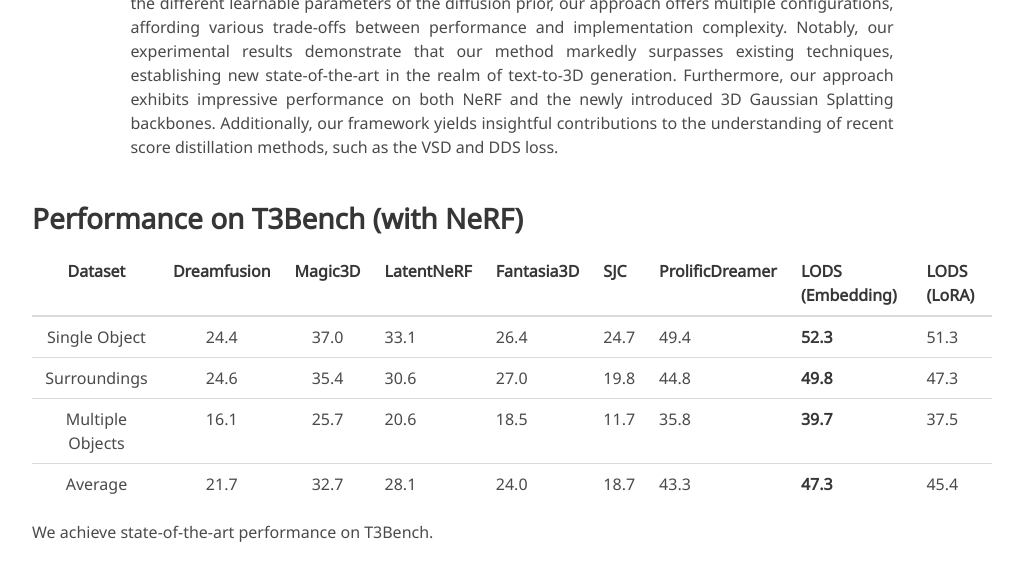
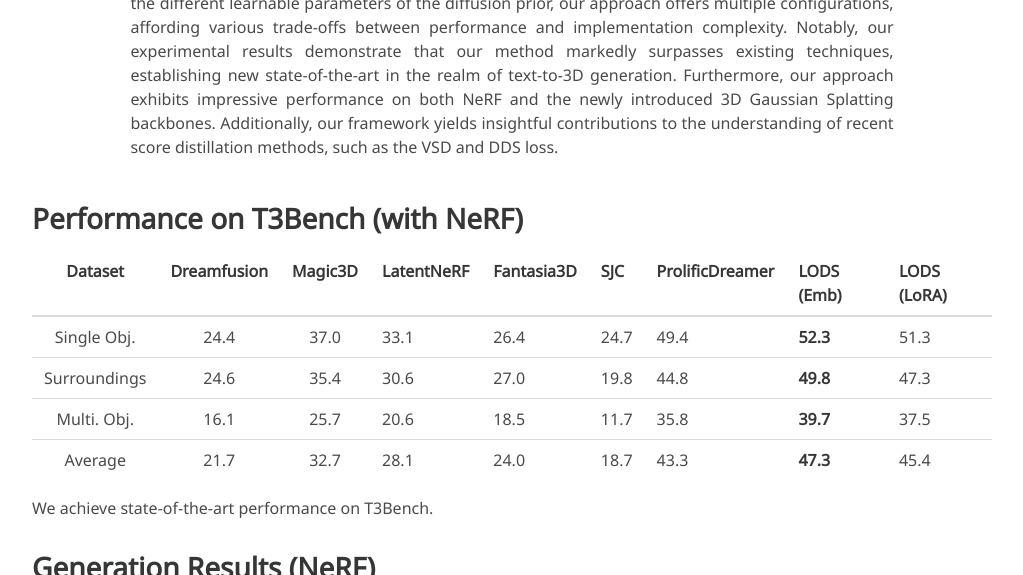
Before and after one commit to yangxiaofeng/demo_diffusion_prior, a Jekyll site: the page built from index.md, in a window 1280 px wide and 900 px high, scrolled down 759 px, cut to the strip 0-575 px from the top of the window. Shown: the whole strip, without its empty margins (128-1151 px from the left). Built offline with Jekyll 4.4.1, drawn with Linux system fonts in a browser that asks for light colours; some web fonts are replaced.

Commit message:
Update index.md

```diff
--- a/index.md
+++ b/index.md
@@ -24,12 +24,12 @@ We propose a unified framework aimed at enhancing the diffusion priors for 3D ge
 
 ## Performance on T3Bench (with NeRF)
 
-|     Dataset      | Dreamfusion | Magic3D | LatentNeRF | Fantasia3D | SJC  | ProlificDreamer | LODS (Embedding) | LODS (LoRA) |
-|:----------------:|:-----------:|:-------:|------------|------------|------|-----------------|------------------|-------------|
-|  Single Object   |    24.4     |  37.0   | 33.1       | 26.4       | 24.7 | 49.4            | **52.3**         | 51.3        |
-|   Surroundings   |    24.6     |  35.4   | 30.6       | 27.0       | 19.8 | 44.8            | **49.8**         | 47.3        |
-| Multiple Objects |    16.1     |  25.7   | 20.6       | 18.5       | 11.7 | 35.8            | **39.7**         | 37.5        |
-|     Average      |    21.7     |  32.7   | 28.1       | 24.0       | 18.7 | 43.3            | **47.3**         | 45.4        |
+|   Dataset    | Dreamfusion | Magic3D | LatentNeRF | Fantasia3D | SJC  | ProlificDreamer | LODS (Emb) | LODS (LoRA) |
+|:------------:|:-----------:|:-------:|------------|------------|------|-----------------|------------|-------------|
+| Single Obj.  |    24.4     |  37.0   | 33.1       | 26.4       | 24.7 | 49.4            | **52.3**   | 51.3        |
+| Surroundings |    24.6     |  35.4   | 30.6       | 27.0       | 19.8 | 44.8            | **49.8**   | 47.3        |
+| Multi. Obj.  |    16.1     |  25.7   | 20.6       | 18.5       | 11.7 | 35.8            | **39.7**   | 37.5        |
+|   Average    |    21.7     |  32.7   | 28.1       | 24.0       | 18.7 | 43.3            | **47.3**   | 45.4        |
 
 We achieve state-of-the-art performance on T3Bench.
 
```
